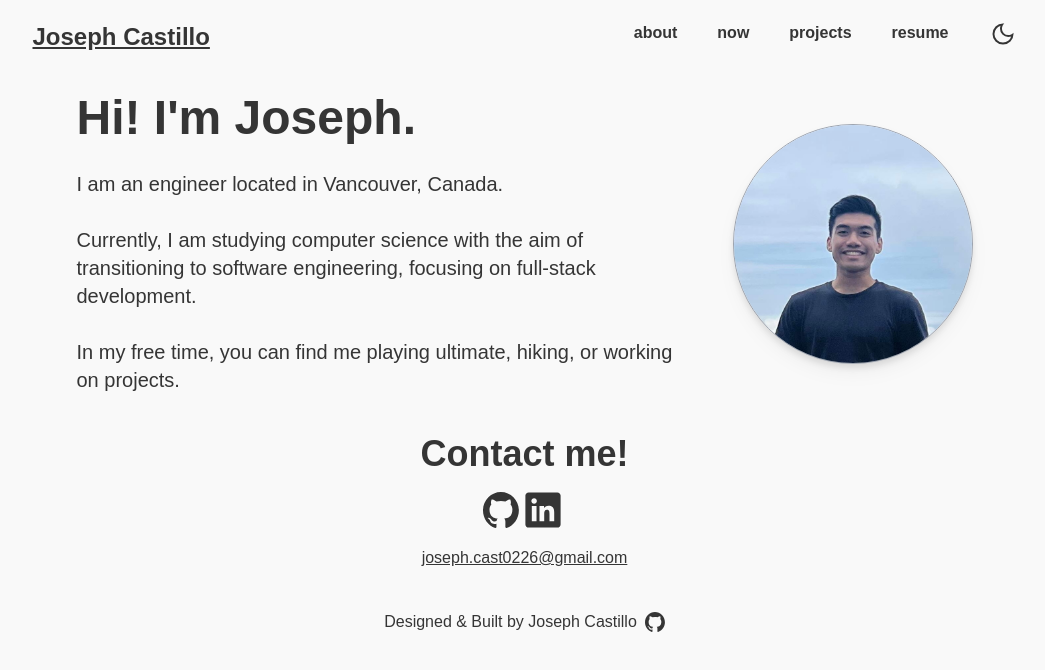
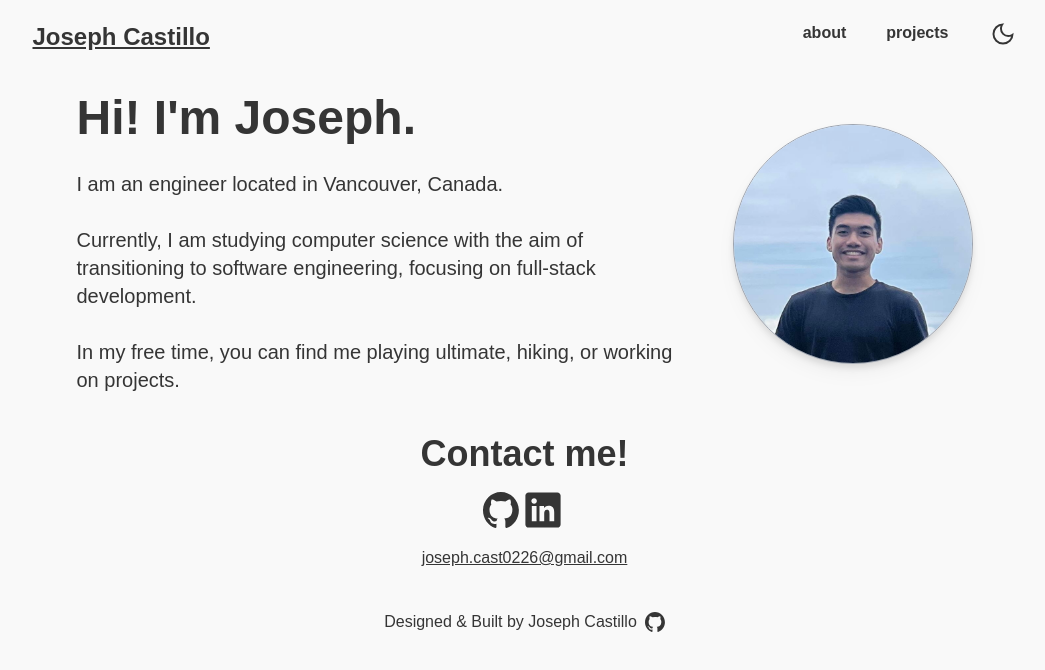
Before and after one commit to jcstlo/personal-site, a React (Vite) app: page / in a window 1280 px wide. Shown: the top 670 px of the page, without its empty margins (108-1153 px from the left). Built offline with nearby package versions, Linux system fonts and the light colour scheme; a web font is replaced by a local one.

Commit message:
Remove "now" and "resume" pages

```diff
--- a/src/Header.jsx
+++ b/src/Header.jsx
@@ -17,13 +17,7 @@ function Header() {
             <NavLink to={`about`} className={activeLink}>about</NavLink>
           </li>
           <li className="p-0 list-none mr-7 sm:mr-10 font-albert font-bold inline">
-            <NavLink to={`now`} className={activeLink}>now</NavLink>
-          </li>
-          <li className="p-0 list-none mr-7 sm:mr-10 font-albert font-bold inline">
             <NavLink to={`projects`} className={activeLink}>projects</NavLink>
-          </li>
-          <li className="p-0 list-none mr-7 sm:mr-10 font-albert font-bold inline">
-            <NavLink to={`resume`} className={activeLink}>resume</NavLink>
           </li>
         </ul>
         <div className="mr-0 sm:mr-5">
--- a/src/Now.jsx
+++ b/src/Now.jsx
@@ -1,6 +1,7 @@
 import ContactMe from "./ContactMe"
 import Footer from "./Footer"
 
+// NOTE: This page is unused.
 function Now() {
   return (
     <div className="animate-load-page">
```
Also changed, not shown: src/main.jsx (+0 -8 lines).
